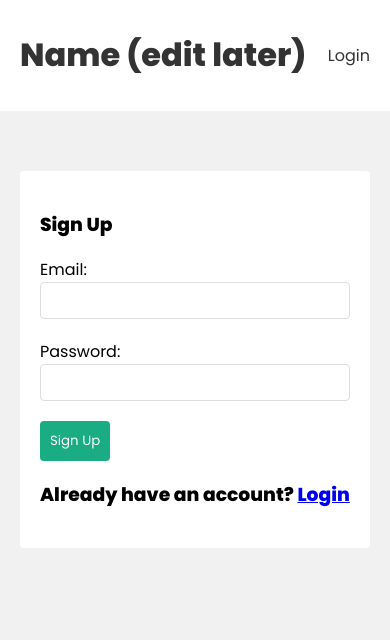
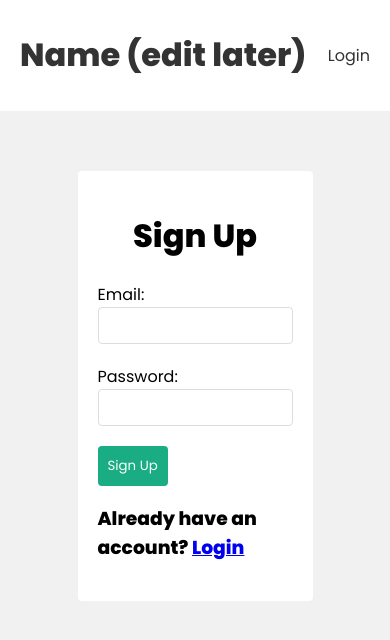
Before and after one commit to EnticG1/sofEngProject, a React (Create React App) app in the folder frontend/: page /signup in a window 390 px wide. Shown: the top 640 px of the page. Built offline with nearby package versions, Linux system fonts and the light colour scheme.

Commit message:
Enhances form layout and error handling
Rearranges button and error message placement in admin form for better
visual flow

Adjusts form width and error styling in CSS for improved responsiveness

Integrates useSignup hook in Signup page for authentication and adds loading state

```diff
--- a/frontend/src/components/adminForm.js
+++ b/frontend/src/components/adminForm.js
@@ -66,9 +66,8 @@ const AdminForm = () => {
                 value={price}
                 className={emptyFields.includes('price') ? 'error' : ''}
             />
-
+            {error && <div className="error">{error}</div>}
             <button>Add Menu</button>
-            {error && <div className="error">{error}</div>}
         </form>
     )
 }
--- /dev/null
+++ b/frontend/src/hooks/useSignup.js
@@ -0,0 +1,37 @@
+import { useState } from "react";
+import { useAuthContext } from './useAuthContext'
+
+export const useSignup = () => {
+  const [error, setError] = useState(null)
+  const [isLoading, setIsLoading] = useState(null)
+  const {dispatch} = useAuthContext()
+
+  const signup = async (email, password) => {
+    setIsLoading(true)
+    setError(null)
+
+    const response = await fetch('/api/user/signup', {
+      method: 'POST',
+      headers: {'Content-Type': 'application/json'},
+      body: JSON.stringify({email, password})
+    })
+    const json = await response.json()
+
+    // Error checking
+    if(!response.ok){
+      setIsLoading(false)
+      setError(json.error)
+    }
+    if(response.ok){
+      // Save user JWT to local storage for persistent user auth
+      localStorage.setItem('user', JSON.stringify(json))
+
+      // Update auth context
+      dispatch({type: 'LOGIN', payload: json})
+
+      setIsLoading(false)
+    }
+  }
+
+  return {signup, isLoading, error}
+}
--- a/frontend/src/index.css
+++ b/frontend/src/index.css
@@ -192,8 +192,6 @@ div.error {
   color: var(--error);
   border-radius: 4px;
   margin: 20px 0;
-  word-wrap: break-word;
-  width: 25em;
 }
 
 input.error{
@@ -201,9 +199,14 @@ input.error{
 }
 
 form.signup, form.login {
-  max-width: 400px;
+  max-width: 50vw;
   margin: 40px auto;
   padding: 20px;
   background: #fff;
   border-radius: 4px;
 }
+
+.float{
+  text-align: center;
+  align-content: center;
+}
--- a/frontend/src/pages/Signup.js
+++ b/frontend/src/pages/Signup.js
@@ -1,22 +1,27 @@
 import {useState} from "react";
 import { Link } from "react-router-dom";
+import { useSignup } from "../hooks/useSignup";
 
 const Signup = () => {
   const [email, setEmail] = useState("");
   const [password, setPassword] = useState("");
   // const [confirmPassword, setConfirmPassword] = useState("");
+  const {signup, error, isLoading} = useSignup()
 
   const handleSubmit = async (e) => {
     e.preventDefault();
-    console.log(email, password);
+
+    await signup(email, password)
   };
 
   return (
     <form className="signup" onSubmit={handleSubmit}>
-      <h3>Sign Up</h3>
+      <div className="float">
+        <h1>Sign Up</h1>
+      </div>
       <label>Email:</label>
       <input
-        type="email"
+        type="text"
         onChange={(e) => setEmail(e.target.value)}
         value={email}
       />
@@ -26,8 +31,8 @@ const Signup = () => {
         onChange={(e) => setPassword(e.target.value)}
         value={password}
       />
-
-      <button>Sign Up</button>
+      {error && <div className="error">{error}</div>}
+      <button disabled={isLoading}>Sign Up</button>
       <h3>Already have an account? <strong><Link to="/login">Login</Link></strong></h3>
     </form>
   )
```
